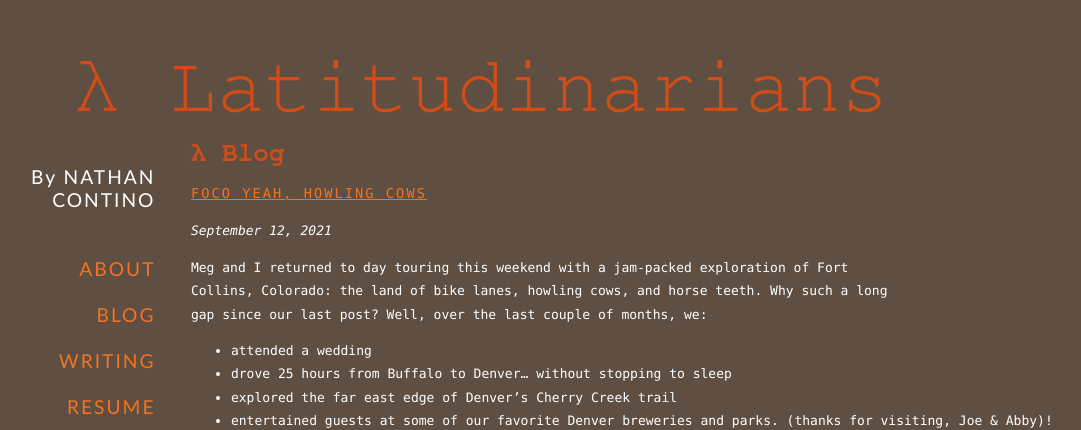
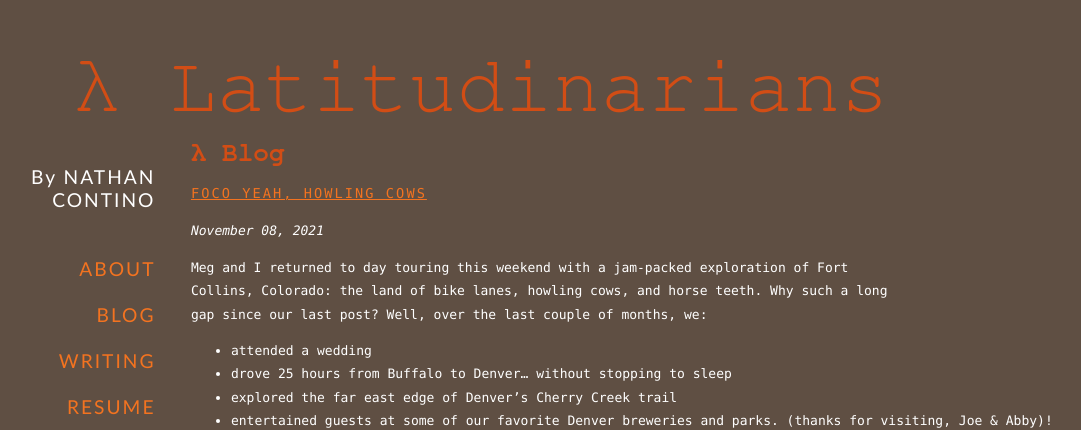
Before and after one commit to nathan-contino/nathan-contino.github.io, a Jekyll site: the page built from _pages/blog.html, in a window 1280 px wide and 900 px high. Shown: the top 430 px of the window, without its empty margins (80-1161 px from the left). Built offline with Jekyll 4.4.1, drawn with Linux system fonts in a browser that asks for light colours.

Commit message:
time travel
Former-commit-id: 39d6edb94609349ab7fb719f23ee1993e2e2c6d8 [formerly 39d6edb94609349ab7fb719f23ee1993e2e2c6d8 [formerly a74a30ed7b20fb77216394b756f15e9a14c02068 [formerly 7465f1fa195a231081984c7c599fd462ea6147bb] [formerly d2a52db2f057db6f8ed996edd48e0de88ac6e3ee [formerly e130cfb1eba7b3cf66f93d1d9ee569d6ee58d433]]]]
Former-commit-id: 8e40799d1ee2278960fc3d74ad18a5af5b81a641
Former-commit-id: 7cc5d84fd434dda40025b5e5d654ba680851a20b
Former-commit-id: 67af0e3a4a88344719e10d06fec04df6c558e621 [formerly e6fbd8c47444eb784103cee654e8170e465362a0]
Former-commit-id: a70785d10ad8c1c150371e21eb73428ed8468d3b

```diff
--- a/_posts/2021-11-08-foco-yeah-howling-cows.markdown
+++ b/_posts/2021-11-08-foco-yeah-howling-cows.markdown
@@ -1,6 +1,6 @@
 ---
 title:  "FoCo Yeah, Howling Cows"
-date:   2021-09-12 14:14:22 -0700
+date:   2021-11-08 14:14:22 -0700
 layout: default
 categories: blog
 ---
```
